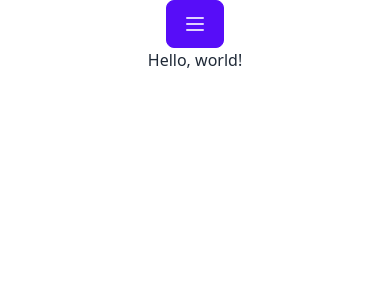
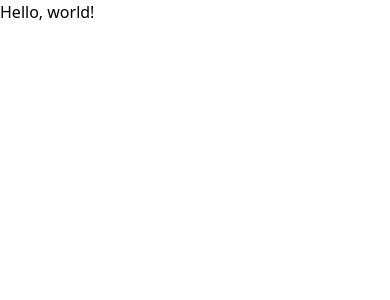
Before and after one commit to szewczukk/frameworks-project, a React (Vite) app: page / in a window 390 px wide. Shown: the top 300 px of the page. Built offline with nearby package versions, Linux system fonts and the light colour scheme.

Commit message:
Remove daisyui and drawer

```diff
--- a/package.json
+++ b/package.json
@@ -25,7 +25,6 @@
 		"@typescript-eslint/parser": "^6.0.0",
 		"@vitejs/plugin-react-swc": "^3.3.2",
 		"autoprefixer": "^10.4.16",
-		"daisyui": "^3.9.4",
 		"eslint": "^8.45.0",
 		"eslint-config-prettier": "^9.0.0",
 		"eslint-plugin-react-hooks": "^4.6.0",
--- a/src/App.tsx
+++ b/src/App.tsx
@@ -1,9 +1,3 @@
-import Drawer from './components/Drawer';
-
 export default function App() {
-	return (
-		<Drawer>
-			<h1>Hello, world!</h1>
-		</Drawer>
-	);
+	return <h1>Hello, world!</h1>;
 }
--- a/src/components/Drawer.tsx
+++ /dev/null
@@ -1,49 +0,0 @@
-import { ReactNode } from 'react';
-
-type Props = {
-	children: ReactNode;
-};
-
-export default function Drawer({ children }: Props) {
-	return (
-		<div className="drawer lg:drawer-open">
-			<input id="nav-drawer" type="checkbox" className="drawer-toggle" />
-			<div className="drawer-content flex flex-col items-center justify-center">
-				<label
-					htmlFor="nav-drawer"
-					className="btn btn-primary drawer-button lg:hidden"
-				>
-					<svg
-						xmlns="http://www.w3.org/2000/svg"
-						fill="none"
-						viewBox="0 0 24 24"
-						className="inline-block h-6 w-6 stroke-current"
-					>
-						<path
-							strokeLinecap="round"
-							strokeLinejoin="round"
-							strokeWidth="2"
-							d="M4 6h16M4 12h16M4 18h16"
-						></path>
-					</svg>
-				</label>
-				{children}
-			</div>
-			<div className="drawer-side">
-				<label
-					htmlFor="nav-drawer"
-					aria-label="close sidebar"
-					className="drawer-overlay"
-				></label>
-				<ul className="menu bg-base-200 text-base-content min-h-full w-80 p-4">
-					<li>
-						<a>Sidebar Item 1</a>
-					</li>
-					<li>
-						<a>Sidebar Item 2</a>
-					</li>
-				</ul>
-			</div>
-		</div>
-	);
-}
--- a/tailwind.config.js
+++ b/tailwind.config.js
@@ -4,5 +4,5 @@ export default {
 	theme: {
 		extend: {},
 	},
-	plugins: [require('daisyui')],
+	plugins: [],
 };
```
Also changed, not shown: 1 other file (tests, documents, lock files or other folders).
